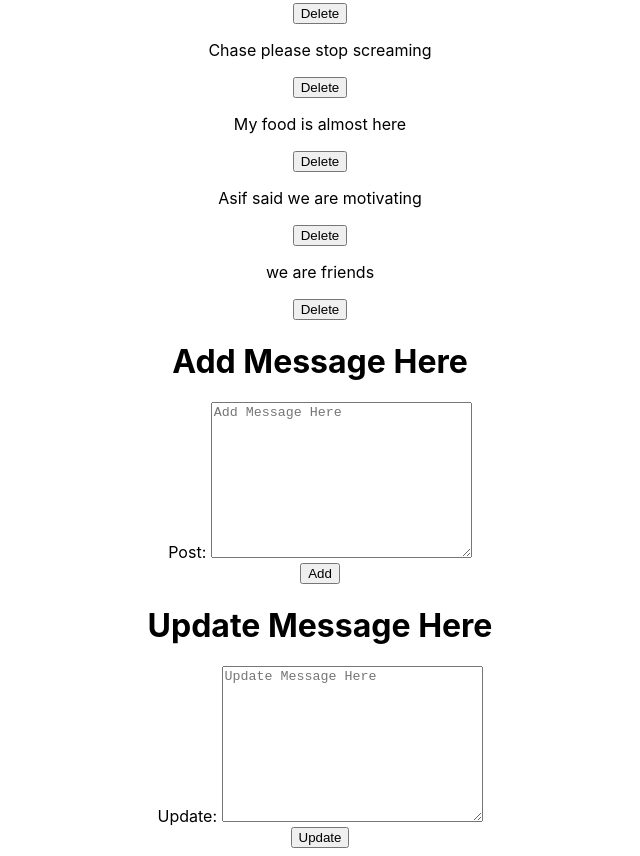
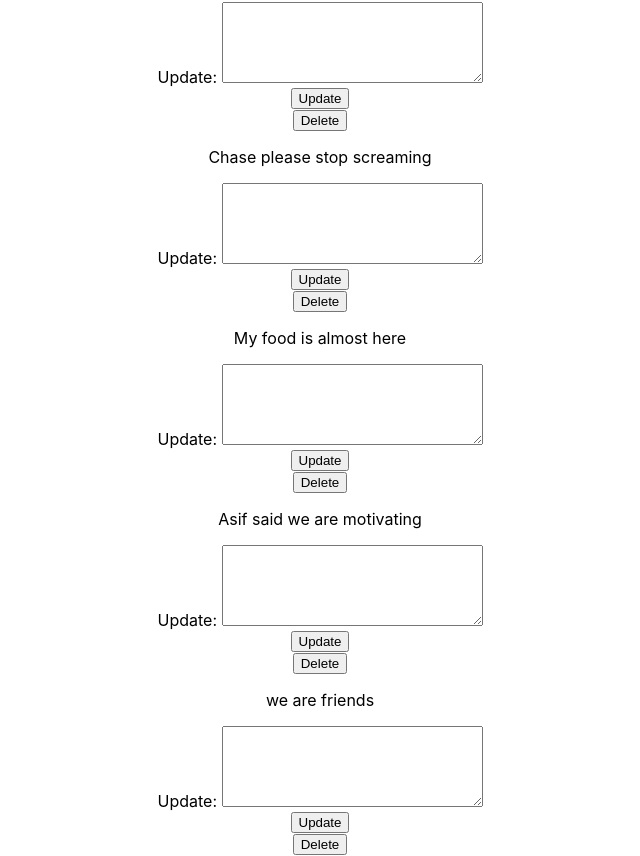
Before and after one commit to lindseydortch/project-3-frontend, a React (Create React App) app: page /group in a window 1280 px wide. Shown: the part 212-1068 px from the top of the page, without its empty margins (320-960 px from the left). Built offline with nearby package versions, Linux system fonts and the light colour scheme.

Commit message:
working on update functionality

```diff
--- a/src/components/groups/DeleteMessage.jsx
+++ b/src/components/groups/DeleteMessage.jsx
@@ -4,7 +4,7 @@ const DeleteMessage = ({deletePost, post}) => {
     console.log(post)
     return (
         <div>
-           <button className="btn" onClick={() => deletePost(post)} >Delete</button>
+           <button className="btn" onClick={() => deletePost(post)}>Delete</button>
         </div>
     )
 }
--- a/src/components/groups/Group.jsx
+++ b/src/components/groups/Group.jsx
@@ -6,7 +6,7 @@ import DeleteMessage from './DeleteMessage'
 const Group = () => {
 
     const dummyGroupPosts =[
-        {id: 1,message: "hey group"},
+        {id: 1, message: "hey group"},
         {id: 2, message: "Chase please stop screaming"},
         {id: 3, message: "My food is almost here"},
         {id: 4, message: "Asif said we are motivating"},
@@ -22,6 +22,21 @@ const Group = () => {
         setData(dataTwo)
     }
 
+    const initialState = {message: ""}
+    const [formState, setFormState] = useState(initialState)
+
+    const handleUpdate = (event) => {
+        event.preventDefault()
+        setFormState({...formState, [event.target.id] : event.target.value})
+
+    }
+
+    const handleSubmit = (event) => {
+        event.preventDefault()
+        setFormState(formState)
+        console.log(formState)
+    }
+
     return (
         <div>
             <h1>Single Group Component</h1>
@@ -30,12 +45,12 @@ const Group = () => {
                 data.map((post) => (
                     <div key={post.id} className="post">
                         <p>{post.message}</p>
+                        <UpdateMessage handleSubmit={handleSubmit} handleUpdate={handleUpdate} formState={formState} />
                         <DeleteMessage post={post} deletePost={deletePost} />
                     </div>
                 ))
             }
             <AddMessage />
-            <UpdateMessage />
 
         </div>
     )
--- a/src/components/groups/UpdateMessage.jsx
+++ b/src/components/groups/UpdateMessage.jsx
@@ -1,13 +1,13 @@
 import React from 'react'
 
-const UpdateMessage = () => {
+const UpdateMessage = ({handleSubmit, handleUpdate, formState}) => {
+
     return (
         <div>
-            <h1>Update Message Here</h1>
-            <form className="form">
+            <form className="form" onSubmit={handleSubmit} >
                 <div className="form-group">
                 <label htmlFor="message">Update: </label>
-                <textarea id="message" cols="30" rows="10" placeholder="Update Message Here"></textarea>
+                <textarea id="message" cols="30" rows="5" value={formState.message} onChange={handleUpdate}></textarea>
                 </div>
                 <div className="form-group">
                     <input type="submit" value="Update" />
```
